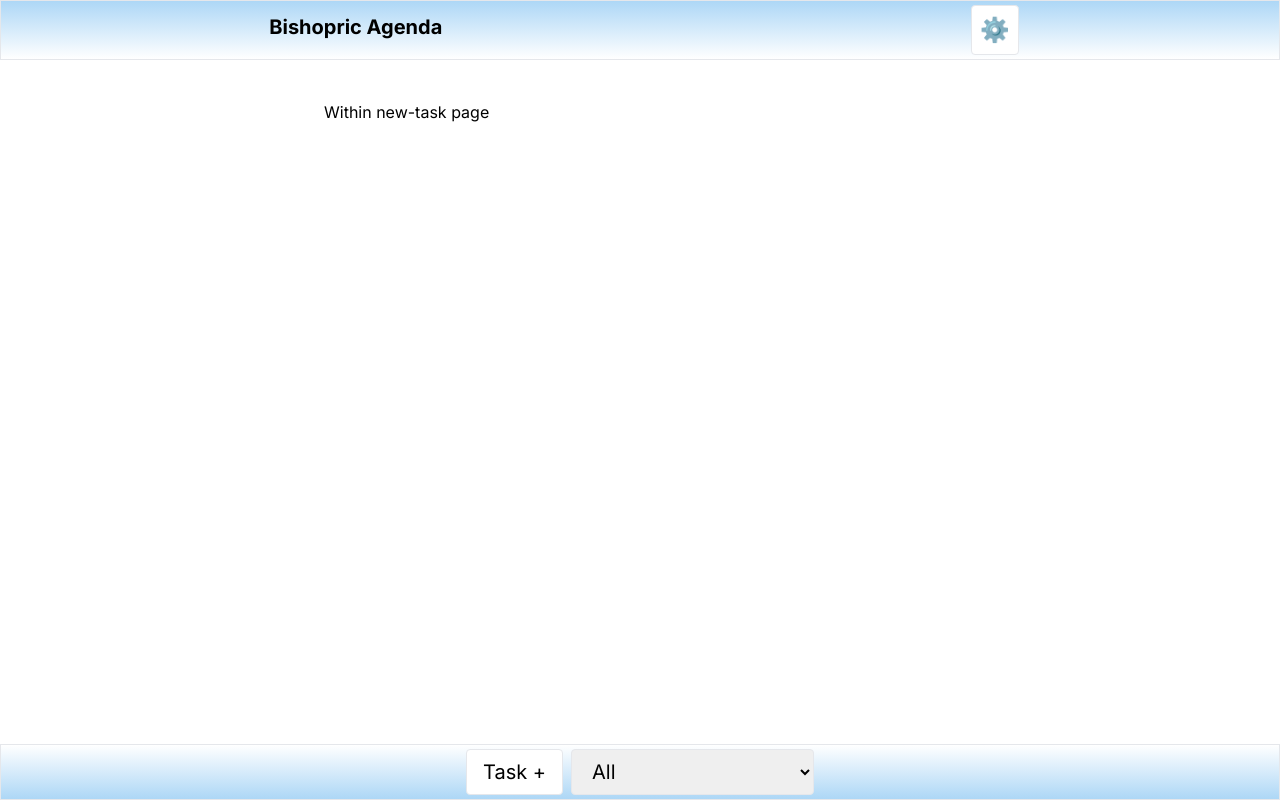
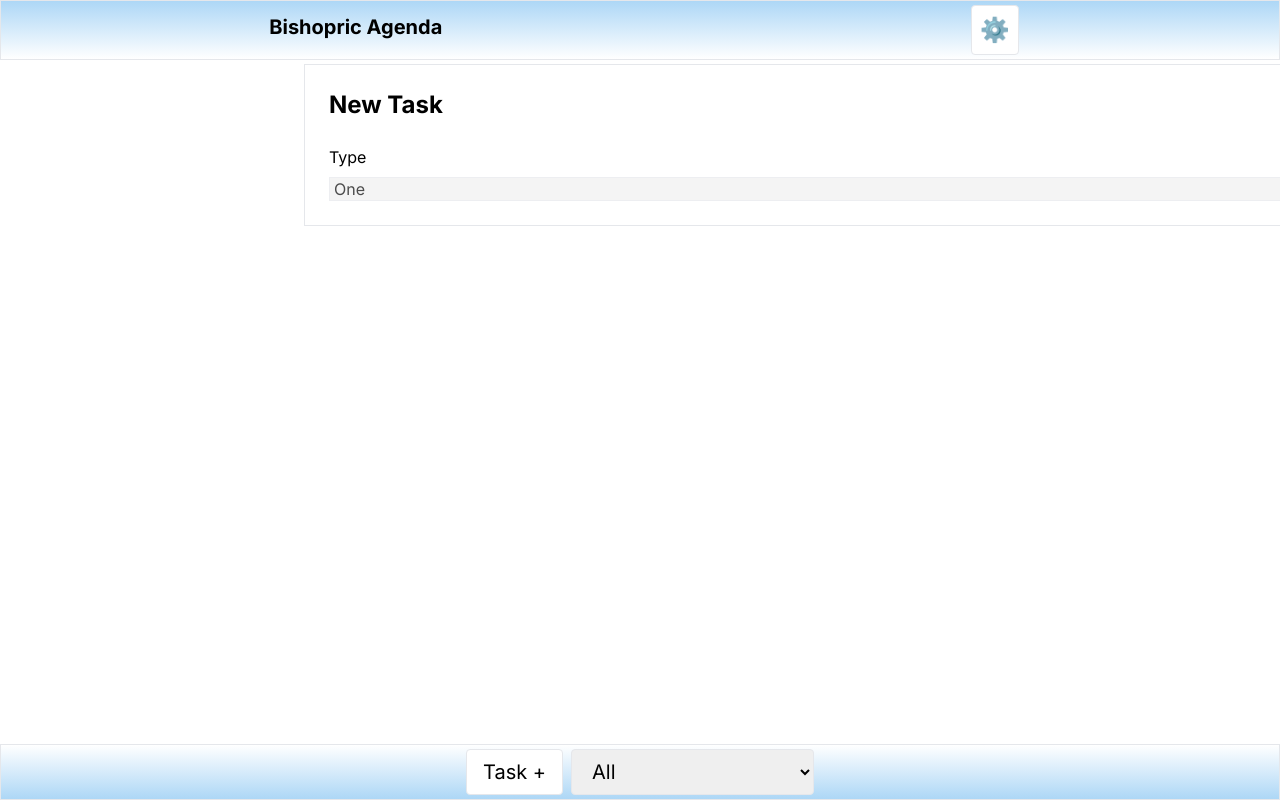
Before and after one commit to angel-l-t/wdd430-bishopric-agenda, a Next.js app: page /new-task in a window 1280 px wide. Built offline with nearby package versions, Linux system fonts and the light colour scheme.

Commit message:
Building Add task

```diff
--- a/src/app/components/Header.tsx
+++ b/src/app/components/Header.tsx
@@ -3,7 +3,7 @@ import Link from "next/link";
 export default function Header() {
 
     return (
-        <div className="flex bg-gradient-to-t from-white to-myBlue1 border justify-between md:justify-around">
+        <div className="flex overflow-hidden fixed top-0 w-full bg-gradient-to-t from-white to-myBlue1 border justify-between md:justify-around">
             <Link href={"/"}><h1 className="text-xl font-bold p-2 m-1">Bishopric Agenda</h1></Link>
             <button className="text-2xl border bg-white rounded p-2 m-1">⚙️</button>
         </div>
--- a/src/app/layout.tsx
+++ b/src/app/layout.tsx
@@ -21,7 +21,7 @@ export default function RootLayout({
     <html lang="en">
       <body className={inter.className}>
         <Header />
-        <main className='max-w-2xl mx-auto'>{children}</main>
+        <main className='max-w-2xl mx-auto my-16'>{children}</main>
         <Footer />
       </body>
     </html>
--- a/src/app/new-task/page.tsx
+++ b/src/app/new-task/page.tsx
@@ -1,6 +1,22 @@
+"use client";
+
 export default function NewTask() {
 
+    function selection(selection : any) {
+        console.log(selection);
+    }
+
     return(
-        <p className="p-5 mx-auto my-5">Within new-task page</p>
+        <form className="flex flex-col overflow-hidden fixed top-15 w-full p-6 border" action="">
+            <legend className="text-2xl font-bold">New Task</legend>
+            <label className="mt-6" htmlFor="test">Type</label>
+            <select disabled={true} onChange={(e) => {selection(e.target.value)} } className="border mt-2" name="test" id="test">
+                <option value="One">One</option>
+                <option value="Two">Two</option>
+                <option value="Three">Three</option>
+                <option value="Four">Four</option>
+                <option value="Five">Five</option>
+            </select>
+        </form>
     );
 }
```
Also changed, not shown: src/app/page.tsx (line endings or trailing spaces).
